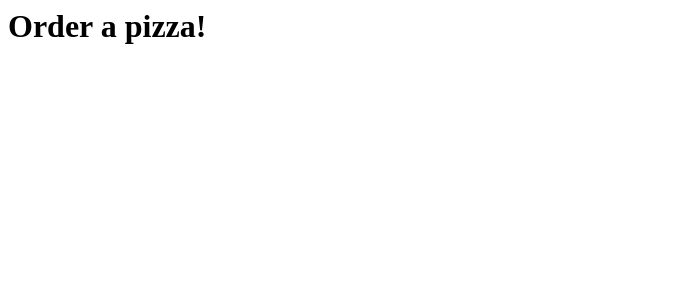
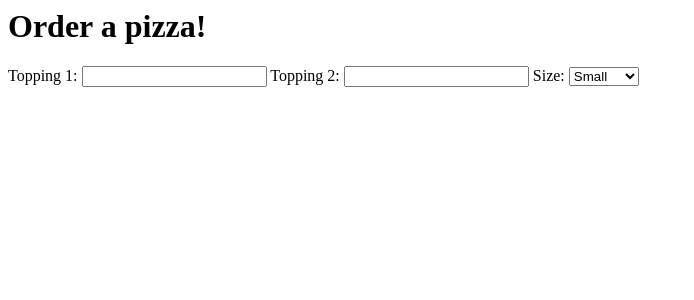
Before and after one commit to mjmichael73/linkedin-django-forms, a Django app: page /order/ in a window 1280 px wide. Shown: the top 300 px of the page, without its empty margins (0-694 px from the left). Run offline with Django 3.2, Linux system fonts and the light colour scheme.

Commit message:
Added a simple form for ordering pizza

```diff
--- a/pizza/templates/pizza/order.html
+++ b/pizza/templates/pizza/order.html
@@ -1 +1,14 @@
 <h1>Order a pizza!</h1>
+<form>
+    {% csrf_token %}
+    <label for="topping1">Topping 1: </label>
+    <input id="topping1" type="text" name="topping1">
+    <label for="topping2">Topping 2: </label>
+    <input id="topping2" type="text" name="topping2">
+    <label for="size">Size: </label>
+    <select id="size" name="size">
+        <option value="Small">Small</option>
+        <option value="Medium">Medium</option>
+        <option value="Large">Large</option>
+    </select>
+</form>
```
